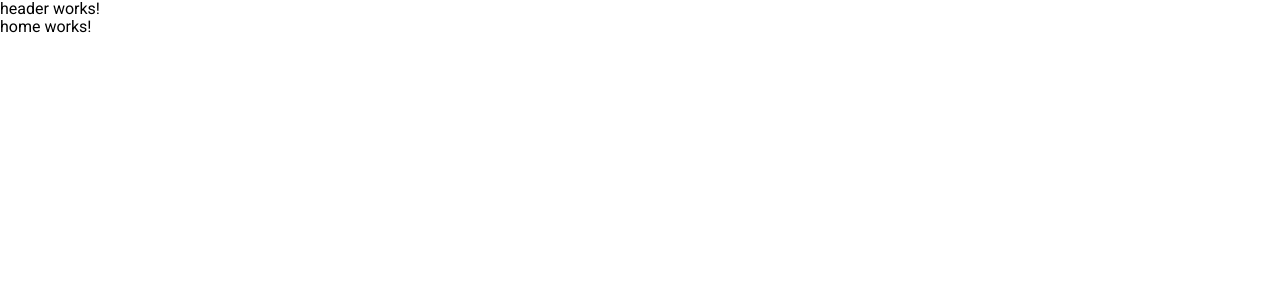
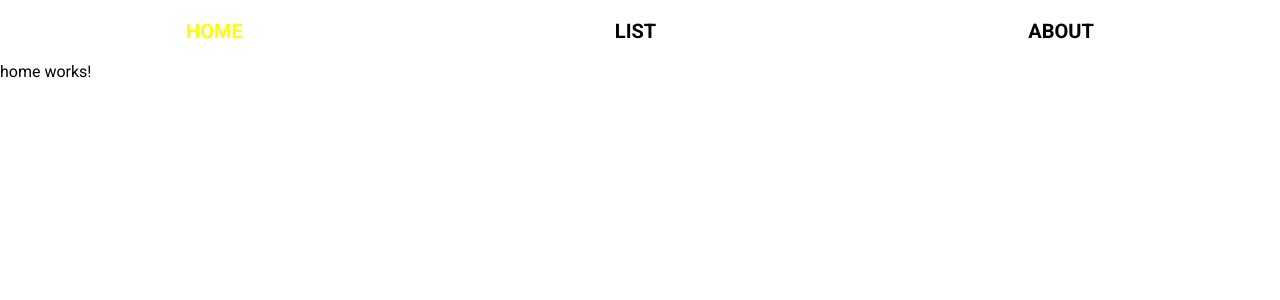
Before and after one commit to fabiolorenzi/musicReminder, an Angular app in the folder client/: page / in a window 1280 px wide. Shown: the top 300 px of the page. Built offline with nearby package versions, Linux system fonts and the light colour scheme.

Commit message:
styled header component

```diff
--- a/client/src/app/components/header/header.component.css
+++ b/client/src/app/components/header/header.component.css
@@ -0,0 +1,24 @@
+.header {
+    display: flex;
+    width: 100%;
+    justify-content: space-around;
+    background-color: transparent;
+}
+
+.header a {
+    text-decoration: none;
+    color: #000000;
+    font-size: 20px;
+    font-weight: 600;
+    padding: 20px 0;
+    transition-duration: 0.3s;
+}
+
+.header a:hover {
+    color: #fbff00;
+    transition-duration: 0.3s;
+}
+
+.active {
+    color: #fbff00 !important;
+}
--- a/client/src/app/components/header/header.component.html
+++ b/client/src/app/components/header/header.component.html
@@ -1 +1,5 @@
-<p>header works!</p>
+<div class="header">
+    <a routerLink="/" routerLinkActive="active" [routerLinkActiveOptions]="{exact: true}">HOME</a>
+    <a routerLink="/list" routerLinkActive="active" [routerLinkActiveOptions]="{exact: true}">LIST</a>
+    <a routerLink="/about" routerLinkActive="active" [routerLinkActiveOptions]="{exact: true}">ABOUT</a>
+</div>
--- a/client/src/app/components/header/header.component.ts
+++ b/client/src/app/components/header/header.component.ts
@@ -7,6 +7,7 @@ import { Component, OnInit } from '@angular/core';
 })
 export class HeaderComponent implements OnInit {
 
+
   constructor() { }
 
   ngOnInit(): void {
```
